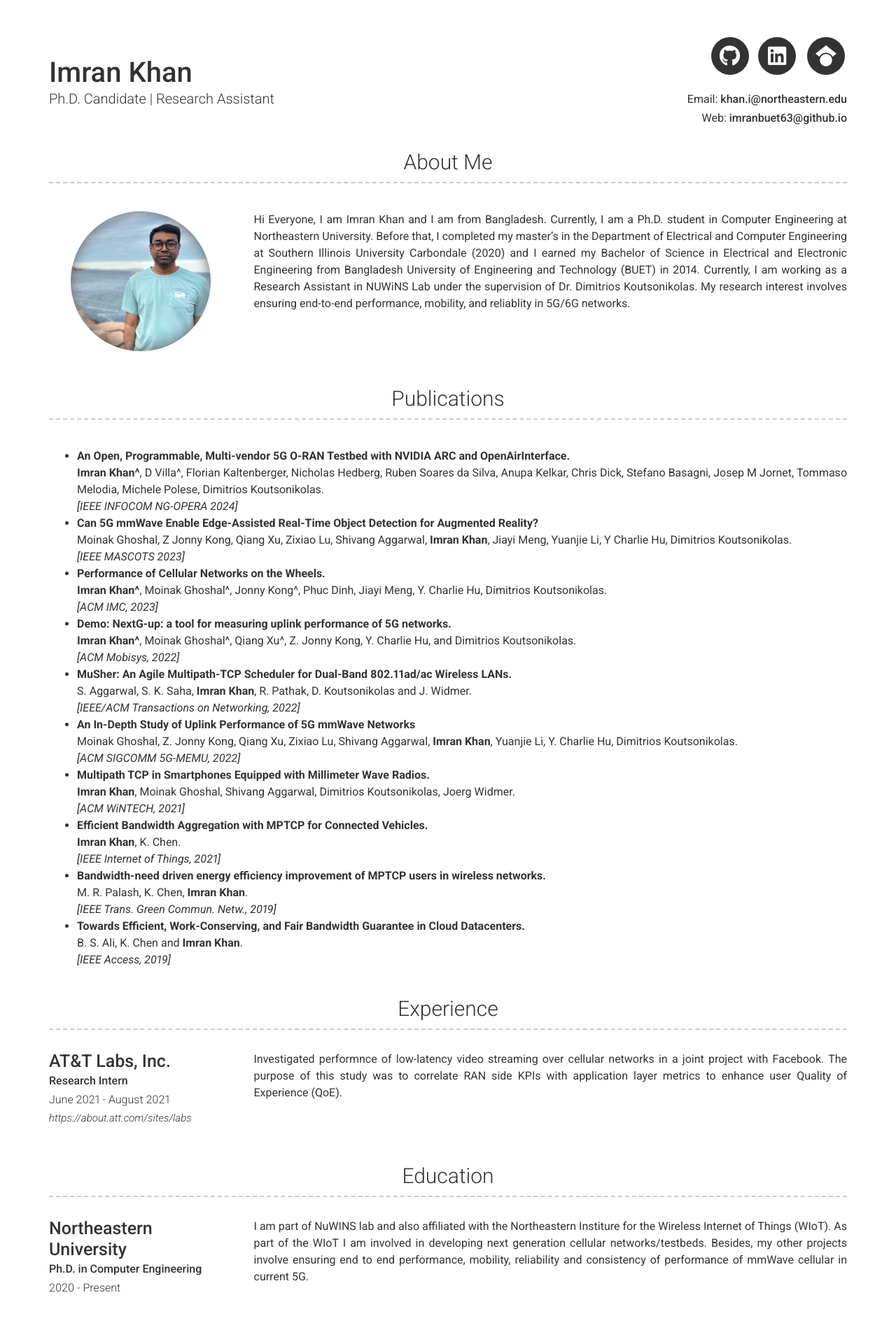
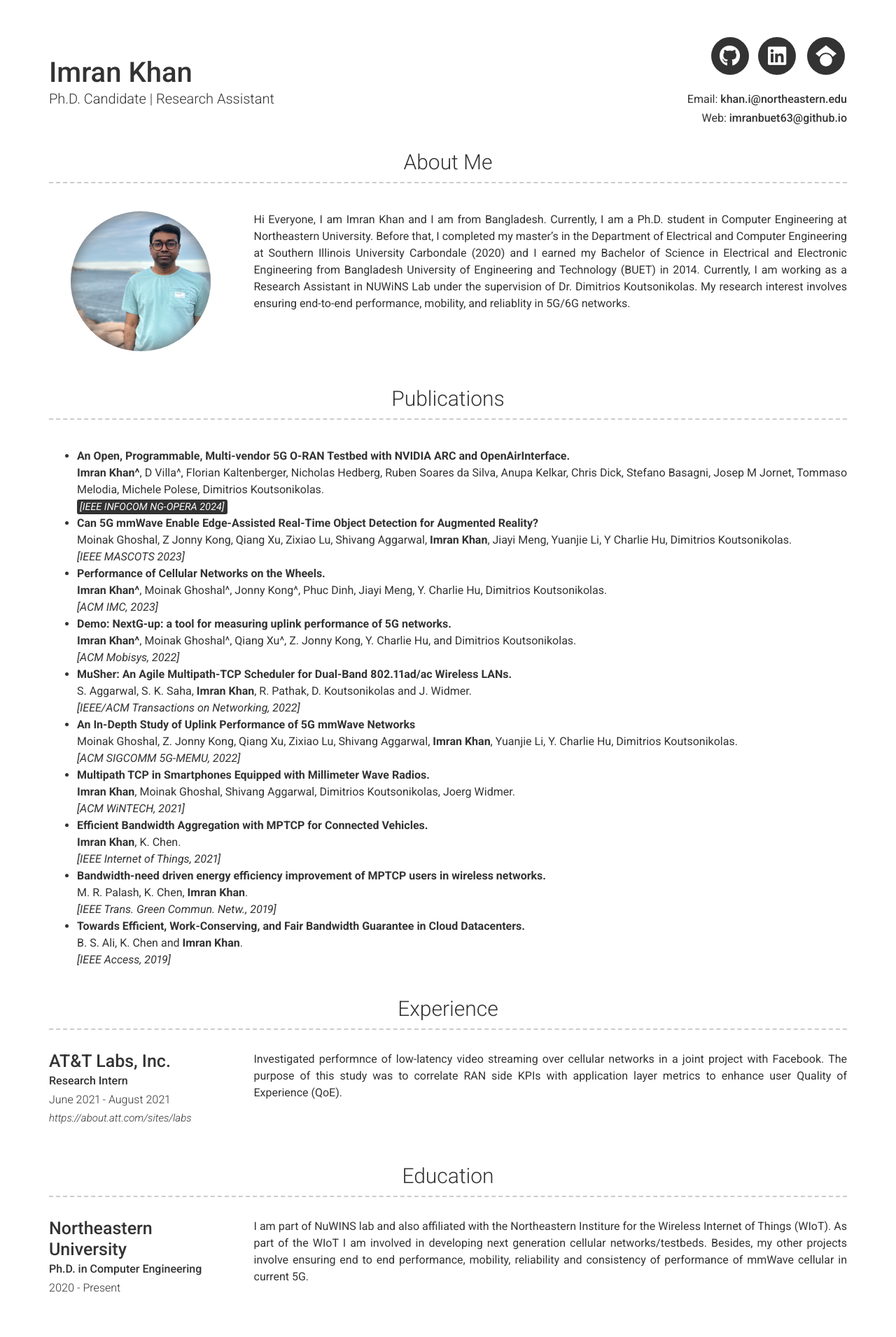
Before and after one commit to imranbuet63/imranbuet63.github.io, a Jekyll site: the page built from index.md, in a window 1280 px wide. Shown: the top 1911 px of the page at 70% size. Built offline with Jekyll 4.4.1, drawn with Linux system fonts in a browser that asks for light colours; nearby versions of some CDN libraries.

Commit message:
revert to old

```diff
--- a/_config.yml
+++ b/_config.yml
@@ -60,7 +60,7 @@ content:
     content: |
       - <strong>An Open, Programmable, Multi-vendor 5G O-RAN Testbed with NVIDIA ARC and OpenAirInterface.</strong>
         <br>__Imran Khan^__, D Villa^, Florian Kaltenberger, Nicholas Hedberg, Ruben Soares da Silva, Anupa Kelkar, Chris Dick, Stefano Basagni, Josep M Jornet, Tommaso Melodia, Michele Polese, Dimitrios Koutsonikolas.
-        <br><em>[IEEE INFOCOM NG-OPERA 2024]</em>
+        <br><em><mark>[IEEE INFOCOM NG-OPERA 2024]</mark></em>
       - <strong>Can 5G mmWave Enable Edge-Assisted Real-Time Object Detection for Augmented Reality?</strong>
         <br>Moinak Ghoshal, Z Jonny Kong, Qiang Xu, Zixiao Lu, Shivang Aggarwal, **Imran Khan**, Jiayi Meng, Yuanjie Li, Y Charlie Hu, Dimitrios Koutsonikolas.
         <br><em>[IEEE MASCOTS 2023]</em>
```
